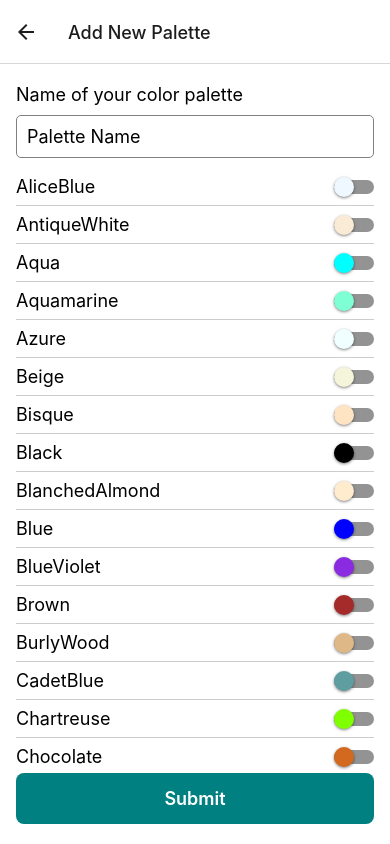
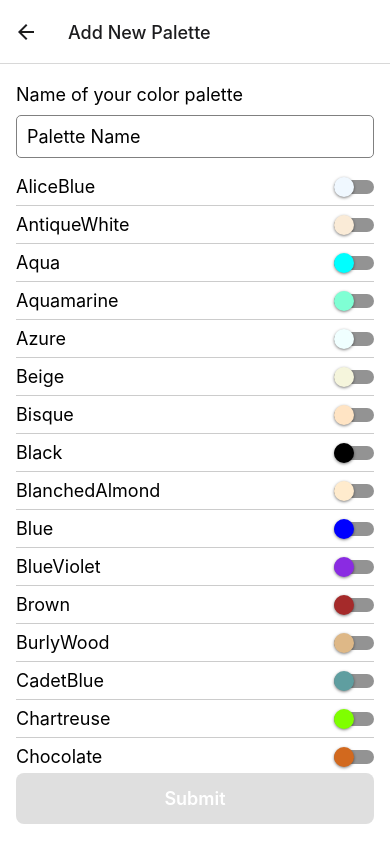
Before and after one commit to herdeybayor/AwesomeProject, a React Native app: screen /AddNewPalette in a window 390 px wide. Built offline with nearby package versions, Linux system fonts and the light colour scheme; no server answers.

Commit message:
chore: add disabled attr to submit button ♻

```diff
--- a/screens/AddNewPaletteModal.tsx
+++ b/screens/AddNewPaletteModal.tsx
@@ -112,8 +112,14 @@ const AddNewPaletteModal = ({ navigation }: Props) => {
 
         {/* Submit Button */}
         <TouchableOpacity
-          style={{ backgroundColor: "teal", padding: 15, borderRadius: 8 }}
+          style={{
+            backgroundColor:
+              selectedColors.length < 3 || !paletteName ? "#99999950" : "teal",
+            padding: 15,
+            borderRadius: 8,
+          }}
           onPress={handleSubmit}
+          disabled={selectedColors.length < 3 || !paletteName}
         >
           <Text
             style={{
```
